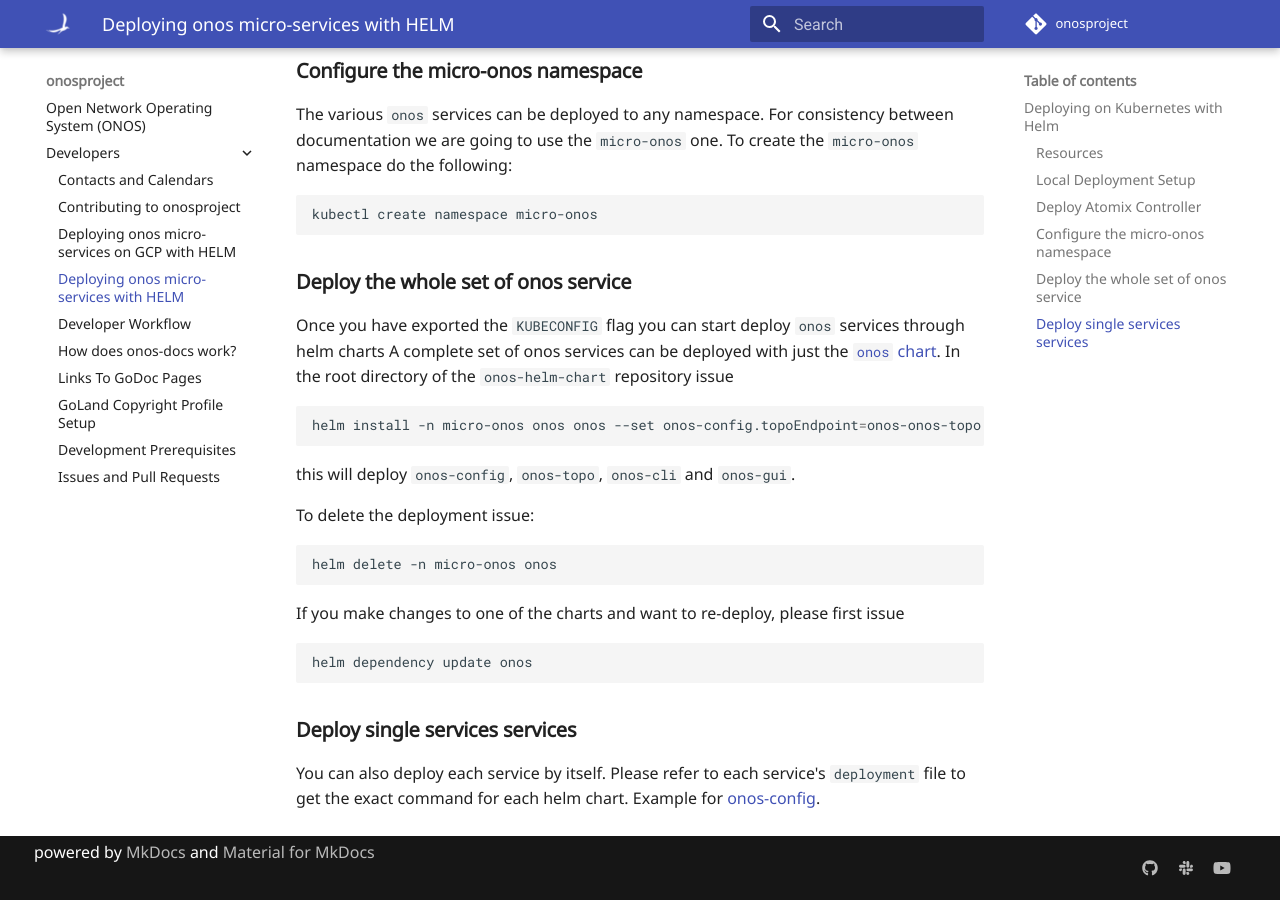
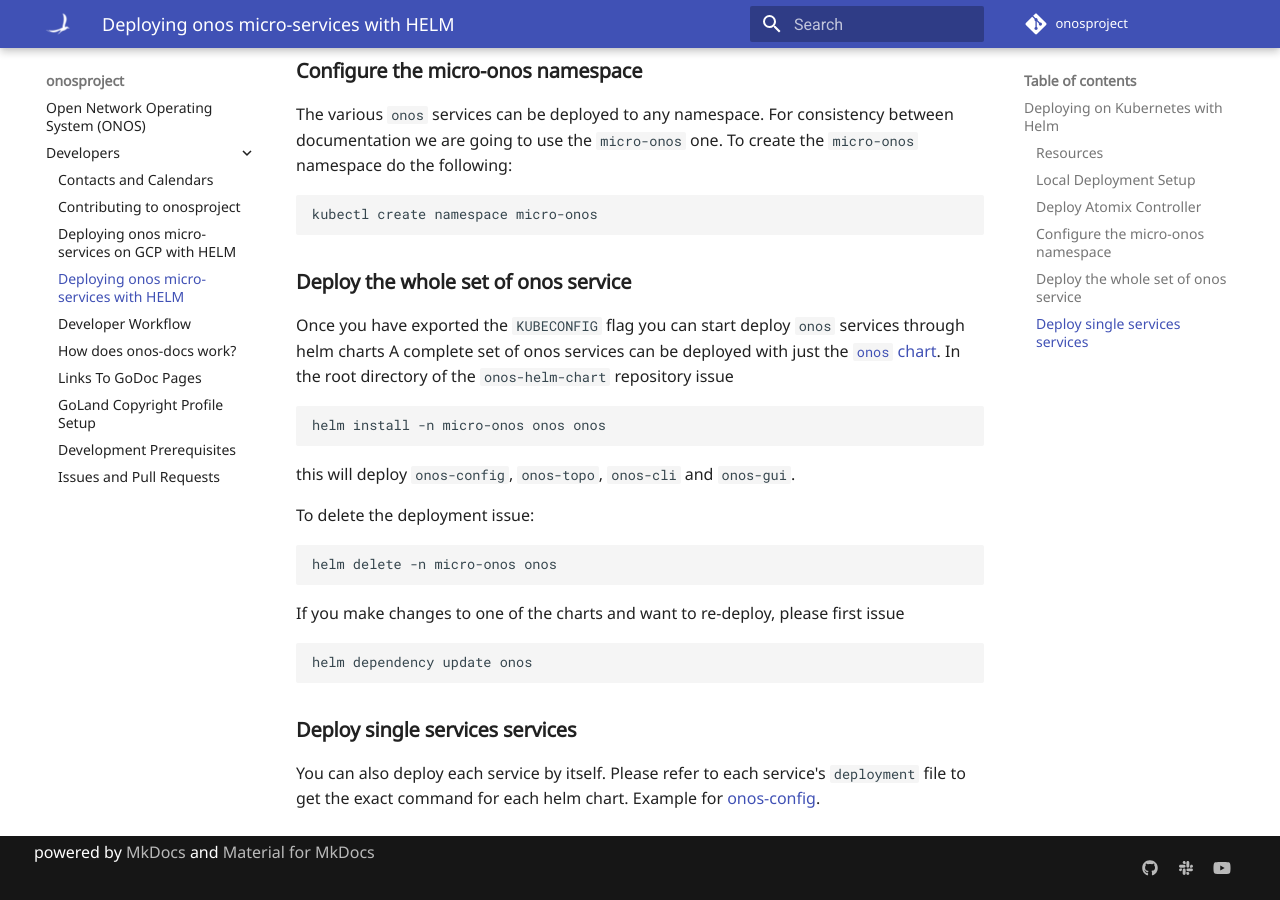
Before and after one commit to onosproject/onos-docs, an MkDocs documentation site: the page built from docs/content/developers/deploy_with_helm.md, in a window 1280 px wide and 900 px high, scrolled down 1839 px. Built offline with MkDocs 1.6.1 and Material for MkDocs 9.7.7, drawn with Linux system fonts in a browser that asks for light colours.

Commit message:
Removing the onos-topo name override for config values. (#98)
With the name override for each service in place in the charts, overriding the topo enpoint is not needed anymore.

````diff
--- a/docs/content/developers/deploy_with_helm.md
+++ b/docs/content/developers/deploy_with_helm.md
@@ -87,7 +87,7 @@ Once you have exported the `KUBECONFIG` flag you can start deploy `onos` service
 A complete set of onos services can be deployed with just the [`onos` chart](https://github.com/onosproject/onos-helm-charts/tree/master/onos).
 In the root directory of the `onos-helm-chart` repository issue
 ```bash
-helm install -n micro-onos onos onos --set onos-config.topoEndpoint=onos-onos-topo:5150
+helm install -n micro-onos onos onos
 ```
 
 this will deploy `onos-config`, `onos-topo`, `onos-cli` and `onos-gui`.
````
